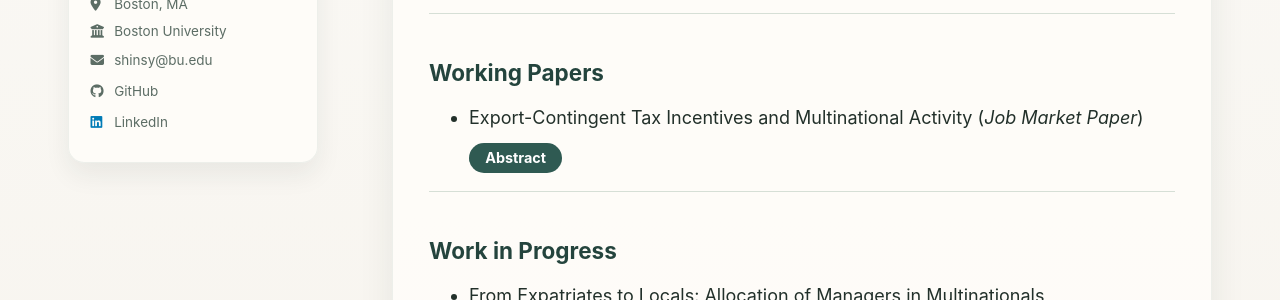
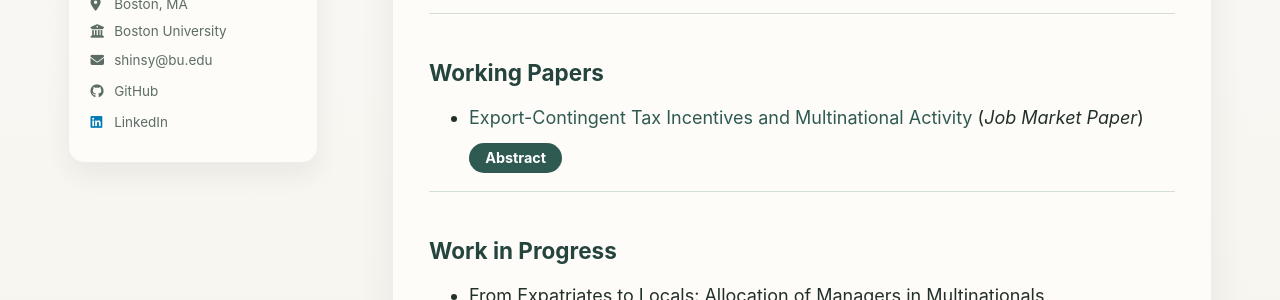
Before and after one commit to SeungyooShin/seungyooshin.github.io, a Jekyll site: the page built from _pages/research.md, in a window 1280 px wide and 976 px high. Shown: the part 434-734 px from the top of the window. Built offline with Jekyll 4.4.1, drawn with Linux system fonts in a browser that asks for light colours; a script bundle is joined from its source files by our own code; library files that are not in the unit come from our copies.

Commit message:
Link job market paper title to JMP PDF in a new tab

```diff
--- a/_pages/research.md
+++ b/_pages/research.md
@@ -38,7 +38,7 @@
 
 <ul>
   <li>
-    Export-Contingent Tax Incentives and Multinational Activity (<em>Job Market Paper</em>)
+    <a href="{{ '/files/Shin_JMP_20261030.pdf' | relative_url }}" style="text-decoration:none" target="_blank" rel="noopener noreferrer">Export-Contingent Tax Incentives and Multinational Activity</a> (<em>Job Market Paper</em>)
     <br>
     <button type="button" class="abstract-toggle" aria-expanded="false" aria-controls="tax-incentives" onclick="visib(this, 'tax-incentives')">Abstract</button>
   </li>
```
Also changed, not shown: 1 other file.
